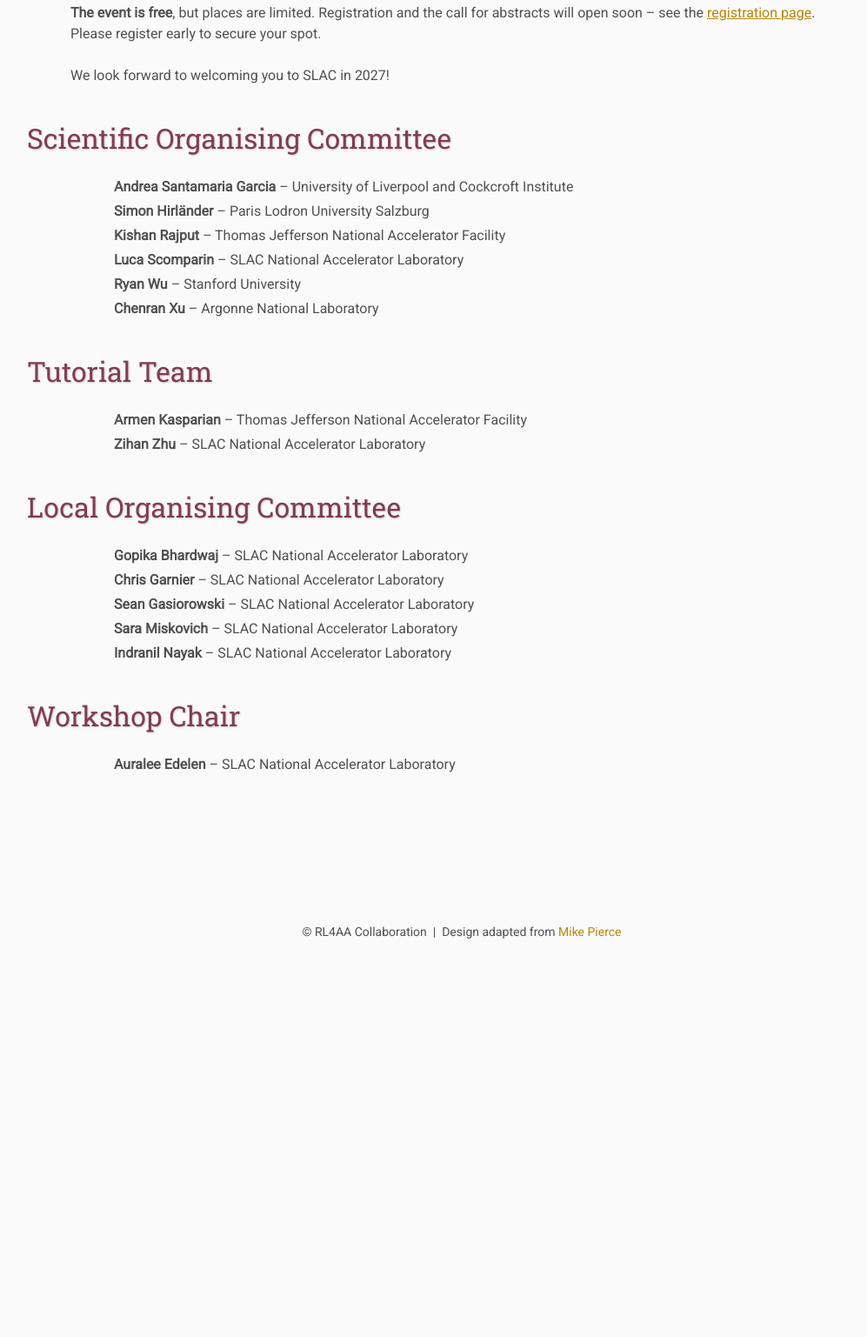
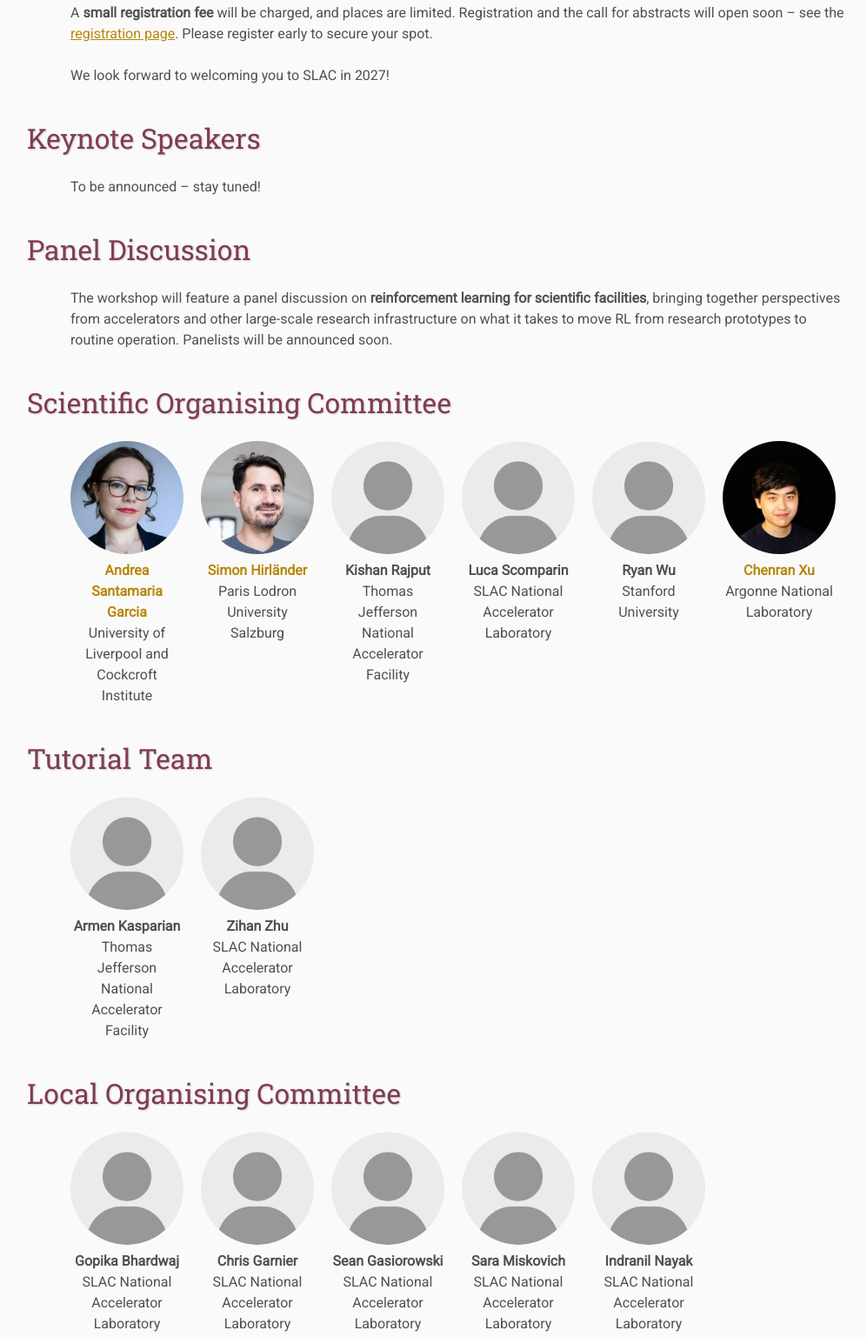
Before and after one commit to RL4AA/RL4AA27, a plain HTML site: page index.html in a window 1280 px wide. Shown: the part 1504-3041 px from the top of the page at 87% size, without its empty margins (109-1106 px from the left). Before the commit the page ends 2647 px from the top, so only its background shows below. Drawn offline with Linux system fonts and the light colour scheme.

Commit message:
Add keynote, panel discussion and committee headshots
- Keynote speakers: to be announced
- New panel discussion section on RL for scientific facilities
- Committee lists become headshot cards (photos reused from RL4AA26, placeholder otherwise)
- Registration now mentions a small fee instead of being free
- Move preview server to port 8001

Co-Authored-By: Claude Code <noreply@anthropic.com>

```diff
--- a/assets/main.css
+++ b/assets/main.css
@@ -117,7 +117,9 @@ td.flyer{white-space:nowrap; width:50%; text-align:center; vertical-align:middle
 td.sponsor img{width: 100%}
 
 /* Committee lists and call-to-action button */
-ul.people li{margin-bottom: 4px;}
+div.people{display: flex; flex-wrap: wrap; gap: 20px; width: 900px; margin: 0 auto;}
+div.person{flex: 0 0 130px; text-align: center;}
+div.person img{width: 100%; aspect-ratio: 1; object-fit: cover; border-radius: 50%;}
 a.button{display: inline-block; padding: 8px 20px; border-radius: 6px; background: #52739e; color: #fafafa; text-decoration: none;}
 a.button:hover{background: #b2132e; color: #fafafa;}
 
--- a/index.html
+++ b/index.html
@@ -77,7 +77,7 @@
         Join a team to tackle an accelerator-themed RL task.
         We will form balanced teams that mix newcomers and experienced contributors.
         You&rsquo;ll submit results to a live leaderboard as you go, improve your model,
-        and we will wrap up with awards for the top two teams.
+        and we will wrap up with awards for the top teams.
         More details will follow.
     </p>
 
@@ -89,7 +89,7 @@
 
     <h3>Registration</h3>
     <p>
-        <strong>The event is free</strong>, but places are limited.
+        A <strong>small registration fee</strong> will be charged, and places are limited.
         Registration and the call for abstracts will open soon &ndash; see the <a href="registration">registration page</a>.
         Please register early to secure your spot.
     </p>
@@ -97,35 +97,90 @@
         We look forward to welcoming you to SLAC in 2027!
     </p>
 
+    <h2>Keynote Speakers</h2>
+    <p>
+        To be announced &ndash; stay tuned!
+    </p>
+
+    <h2>Panel Discussion</h2>
+    <p>
+        The workshop will feature a panel discussion on <strong>reinforcement learning for scientific facilities</strong>,
+        bringing together perspectives from accelerators and other large-scale research infrastructure
+        on what it takes to move RL from research prototypes to routine operation.
+        Panelists will be announced soon.
+    </p>
+
     <h2>Scientific Organising Committee</h2>
-    <ul class="people">
-        <li><b>Andrea Santamaria Garcia</b> &ndash; University of Liverpool and Cockcroft Institute</li>
-        <li><b>Simon Hirl&auml;nder</b> &ndash; Paris Lodron University Salzburg</li>
-        <li><b>Kishan Rajput</b> &ndash; Thomas Jefferson National Accelerator Facility</li>
-        <li><b>Luca Scomparin</b> &ndash; SLAC National Accelerator Laboratory</li>
-        <li><b>Ryan Wu</b> &ndash; Stanford University</li>
-        <li><b>Chenran Xu</b> &ndash; Argonne National Laboratory</li>
-    </ul>
+    <div class="people">
+        <div class="person">
+            <img src="assets/people/andrea_santamaria_garcia.jpg" alt="Andrea Santamaria Garcia">
+            <a href="https://ansantam.github.io/"><b>Andrea Santamaria Garcia</b></a><br>University of Liverpool and Cockcroft Institute
+        </div>
+        <div class="person">
+            <img src="assets/people/simon_hirlaender.jpg" alt="Simon Hirländer">
+            <a href="https://mathphyssim.github.io/"><b>Simon Hirl&auml;nder</b></a><br>Paris Lodron University Salzburg
+        </div>
+        <div class="person">
+            <img src="assets/people/placeholder.png" alt="Kishan Rajput">
+            <b>Kishan Rajput</b><br>Thomas Jefferson National Accelerator Facility
+        </div>
+        <div class="person">
+            <img src="assets/people/placeholder.png" alt="Luca Scomparin">
+            <b>Luca Scomparin</b><br>SLAC National Accelerator Laboratory
+        </div>
+        <div class="person">
+            <img src="assets/people/placeholder.png" alt="Ryan Wu">
+            <b>Ryan Wu</b><br>Stanford University
+        </div>
+        <div class="person">
+            <img src="assets/people/chenran_xu.jpg" alt="Chenran Xu">
+            <a href="https://cr-xu.github.io/"><b>Chenran Xu</b></a><br>Argonne National Laboratory
+        </div>
+    </div>
 
     <h2>Tutorial Team</h2>
-    <ul class="people">
-        <li><b>Armen Kasparian</b> &ndash; Thomas Jefferson National Accelerator Facility</li>
-        <li><b>Zihan Zhu</b> &ndash; SLAC National Accelerator Laboratory</li>
-    </ul>
+    <div class="people">
+        <div class="person">
+            <img src="assets/people/placeholder.png" alt="Armen Kasparian">
+            <b>Armen Kasparian</b><br>Thomas Jefferson National Accelerator Facility
+        </div>
+        <div class="person">
+            <img src="assets/people/placeholder.png" alt="Zihan Zhu">
+            <b>Zihan Zhu</b><br>SLAC National Accelerator Laboratory
+        </div>
+    </div>
 
     <h2>Local Organising Committee</h2>
-    <ul class="people">
-        <li><b>Gopika Bhardwaj</b> &ndash; SLAC National Accelerator Laboratory</li>
-        <li><b>Chris Garnier</b> &ndash; SLAC National Accelerator Laboratory</li>
-        <li><b>Sean Gasiorowski</b> &ndash; SLAC National Accelerator Laboratory</li>
-        <li><b>Sara Miskovich</b> &ndash; SLAC National Accelerator Laboratory</li>
-        <li><b>Indranil Nayak</b> &ndash; SLAC National Accelerator Laboratory</li>
-    </ul>
+    <div class="people">
+        <div class="person">
+            <img src="assets/people/placeholder.png" alt="Gopika Bhardwaj">
+            <b>Gopika Bhardwaj</b><br>SLAC National Accelerator Laboratory
+        </div>
+        <div class="person">
+            <img src="assets/people/placeholder.png" alt="Chris Garnier">
+            <b>Chris Garnier</b><br>SLAC National Accelerator Laboratory
+        </div>
+        <div class="person">
+            <img src="assets/people/placeholder.png" alt="Sean Gasiorowski">
+            <b>Sean Gasiorowski</b><br>SLAC National Accelerator Laboratory
+        </div>
+        <div class="person">
+            <img src="assets/people/placeholder.png" alt="Sara Miskovich">
+            <b>Sara Miskovich</b><br>SLAC National Accelerator Laboratory
+        </div>
+        <div class="person">
+            <img src="assets/people/placeholder.png" alt="Indranil Nayak">
+            <b>Indranil Nayak</b><br>SLAC National Accelerator Laboratory
+        </div>
+    </div>
 
     <h2>Workshop Chair</h2>
-    <ul class="people">
-        <li><b>Auralee Edelen</b> &ndash; SLAC National Accelerator Laboratory</li>
-    </ul>
+    <div class="people">
+        <div class="person">
+            <img src="assets/people/placeholder.png" alt="Auralee Edelen">
+            <b>Auralee Edelen</b><br>SLAC National Accelerator Laboratory
+        </div>
+    </div>
 
     <footer>
         &copy; RL4AA Collaboration
```
Also changed, not shown: registration/index.html (+1 -1 lines), .claude/launch.json, assets/people/andrea_santamaria_garcia.jpg (added), assets/people/chenran_xu.jpg (added), assets/people/placeholder.png (added), assets/people/simon_hirlaender.jpg (added), 1 other file.
